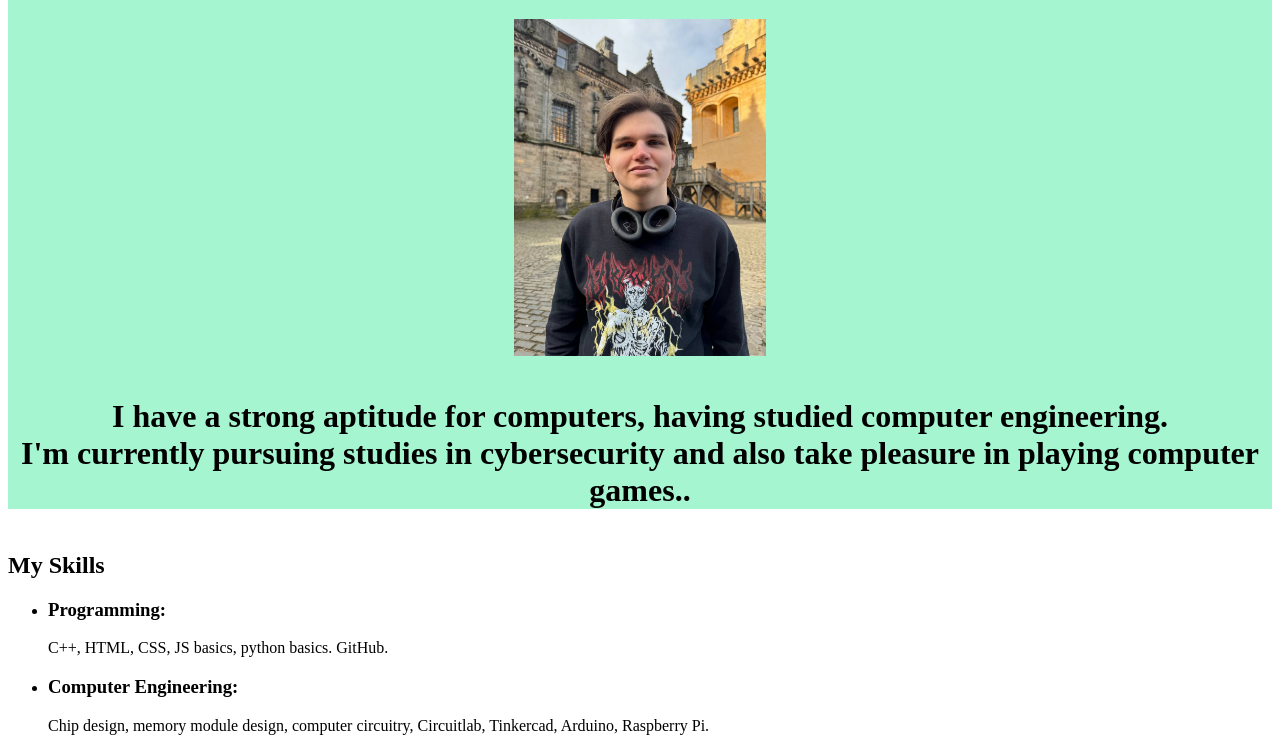
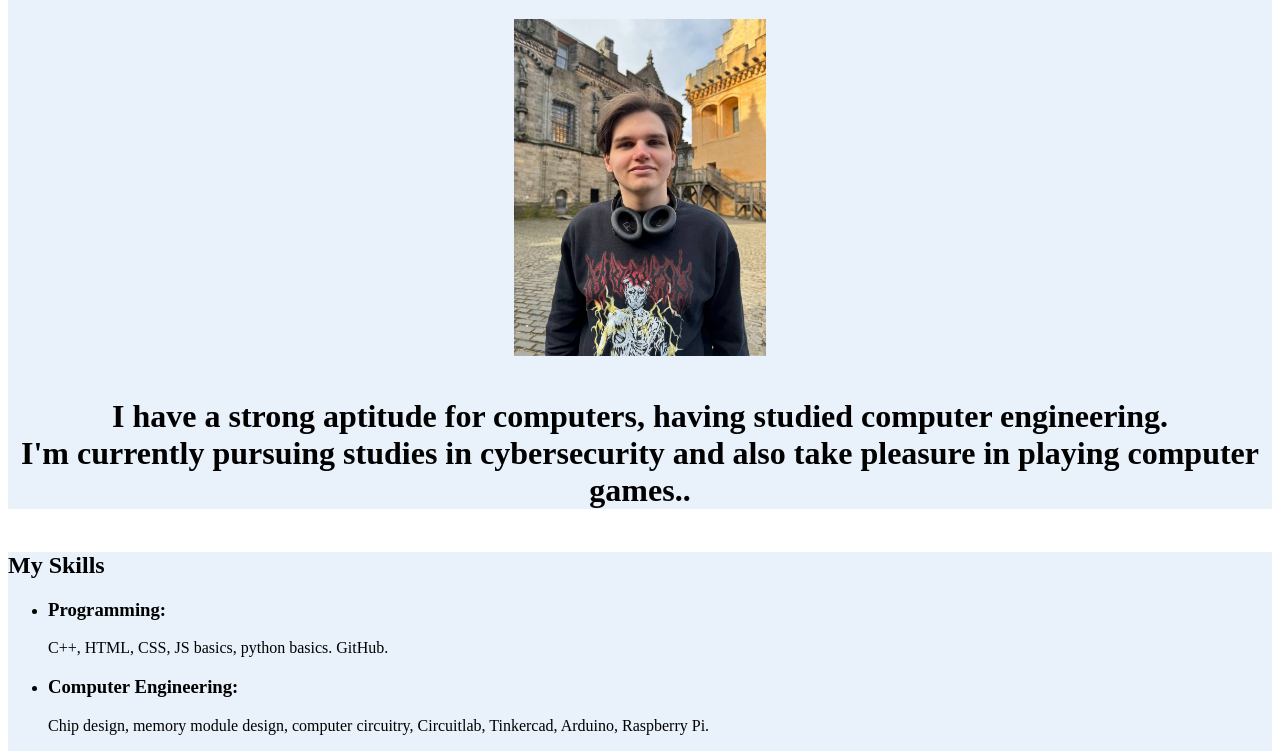
Before and after one commit to NexLon/portfolio_website, a plain HTML site: page index.html in a window 1280 px wide. Shown: the part 171-922 px from the top of the page. Drawn offline with Linux system fonts and the light colour scheme.

Commit message:
Update style.css

```diff
--- a/css/style.css
+++ b/css/style.css
@@ -1,5 +1,5 @@
 .section_head{
-    background-color: #a5f5d0 ;
+    background-color: #E9F1FA;
     text-align: center;
     font-size: xx-large;
 }
@@ -13,15 +13,11 @@
 }
 
 
-.my_skills{
-    background-color: #a5f5d0;
+.background_color{
+    background-color: #E9F1FA;
 
 }
 
-
-.my_interests{
-    background-color: #a5f5d0;
-}
 
 
 .int_image{
```
